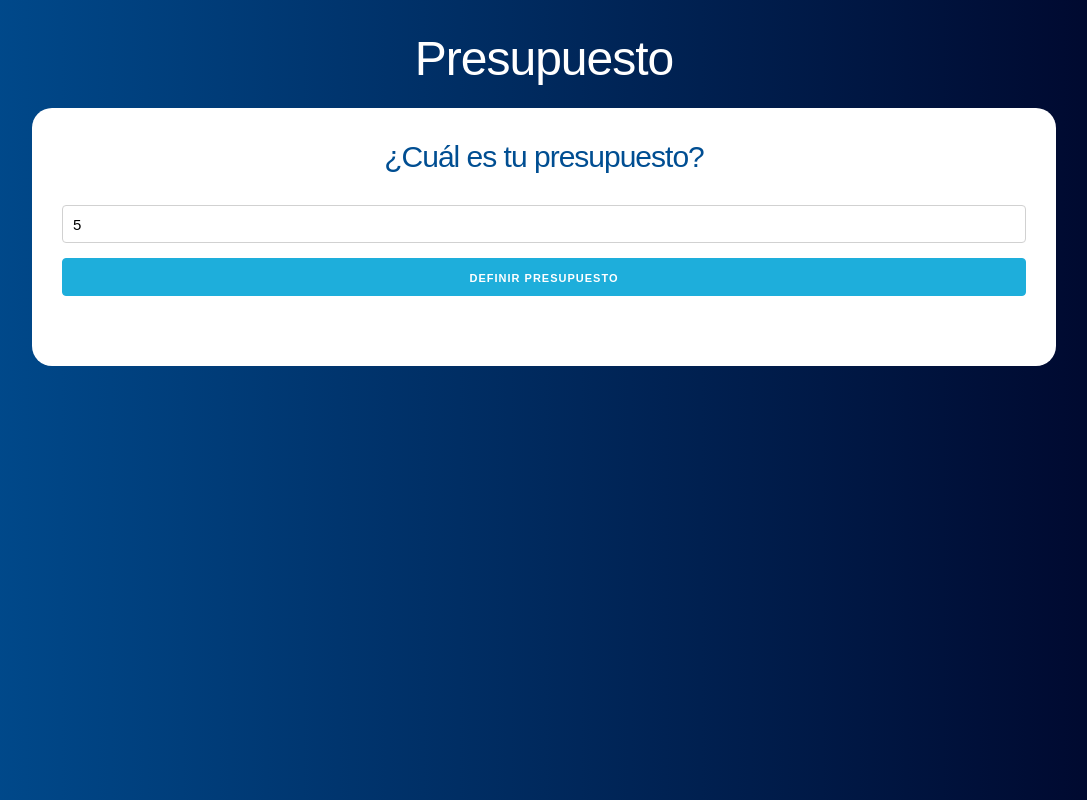
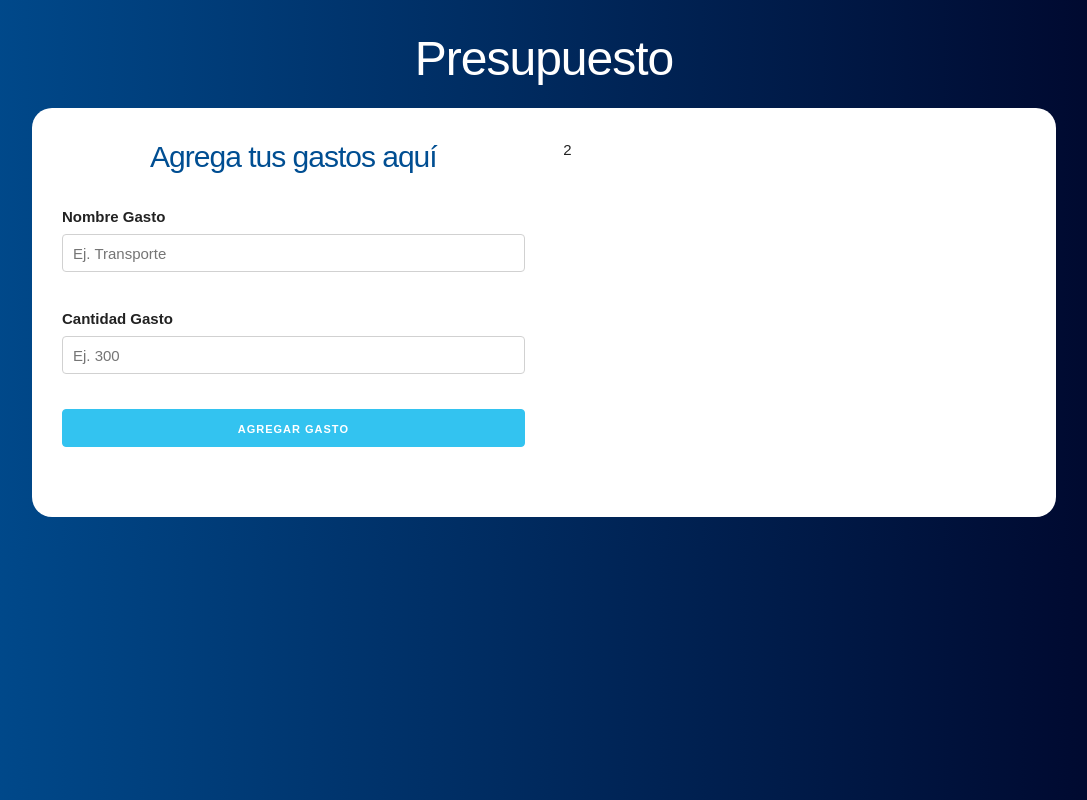
Before and after one commit to maru8605/presupuesto, a React (Create React App) app: page / in a window 1280 px wide. Both pictures are taken after typing "5" into the empty fields and a click on the input "definir presupuesto". Shown: the whole page, without its empty margins (96-1183 px from the left). Built offline with nearby package versions, Linux system fonts and the light colour scheme.

Commit message:
carga condicional de componente

```diff
--- a/src/App.js
+++ b/src/App.js
@@ -1,22 +1,35 @@
 import {useState} from 'react'
 import Pregunta from "./component/Pregunta";
+import Formulario from './Formulario';
 
 function App() {
 
   const [presupuesto, setPresupuesto] = useState(0);
   const [restante, setRestante] = useState(0);
+  const [verpregunta, setPregunta] = useState(true);
 
   return (
     <div className0='container'>
       <header>
         <h1>Presupuesto</h1>
         <div className='contenido-principal contenido'>
-          <Pregunta
-            setPresupuesto={setPresupuesto}
-            setRestante={setRestante}
-          />
+          { verpregunta ?  (
+            <Pregunta
+              setPresupuesto={setPresupuesto}
+              setRestante={setRestante}
+              setPregunta={setPregunta}
+            />
+          ) : (
+            <div className='row'>
+              <div className='one-half column'>
+                <Formulario/>
+              </div>
+              <div className='one-half column'>
+              2
+              </div>
+            </div>
+          ) }
         </div>
-
       </header>
     </div>
 
--- /dev/null
+++ b/src/Formulario.js
@@ -0,0 +1,31 @@
+import React from 'react'
+
+const Formulario = () => {
+    return (
+        <form>
+            <h2>Agrega tus gastos aquí</h2>
+
+            <div className='campo'>
+                <label>Nombre Gasto</label>
+                <input
+                type='text'
+                className='u-full-width'
+                placeholder='Ej. Transporte'/>
+            </div>
+            <div className='campo'>
+                <label>Cantidad Gasto</label>
+                <input
+                type='number'
+                className='u-full-width'
+                placeholder='Ej. 300'/>
+            </div>
+            <input
+            type='submit'
+            className='button-primary u-full-width'
+            value='Agregar Gasto'
+            />
+        </form>
+    )
+}
+
+export default Formulario
--- a/src/component/Pregunta.js
+++ b/src/component/Pregunta.js
@@ -1,7 +1,7 @@
 import {useState} from 'react';
 import Error from './Error';
 
-const Pregunta = ( {setPresupuesto, setRestante} ) => {
+const Pregunta = ( {setPresupuesto, setRestante,  setPregunta} ) => {
 
     const [cantidad, setCantidad] = useState(0)
     const [error, setError] = useState(false)
@@ -21,6 +21,7 @@
         setError(false)
         setPresupuesto(cantidad);
         setRestante(cantidad);
+        setPregunta(false);
     }
 
     return (
```
